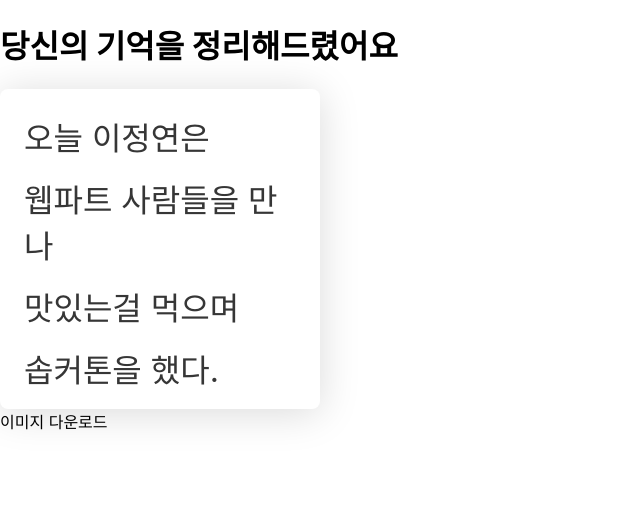
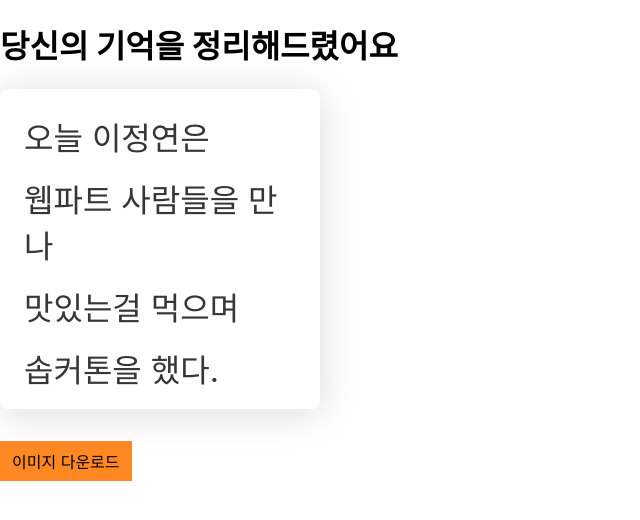
Before and after one commit to juno7803/3second-goldfish-frontend, a Next.js app: page /result in a window 1280 px wide. Shown: the top 520 px of the page, without its empty margins (0-640 px from the left). Built offline with nearby package versions, Linux system fonts and the light colour scheme.

Commit message:
style(Result): fix download image btn

```diff
--- a/lib/utils/convertHtmlToPng.ts
+++ b/lib/utils/convertHtmlToPng.ts
@@ -2,7 +2,7 @@ import * as htmlToImage from 'html-to-image';
 
 export const convertHtmlToPng = async (ref: React.MutableRefObject<any>) => {
 	try {
-		const dataUrl = await htmlToImage.toPng(ref.current, { pixelRatio: 1 });
+		const dataUrl = await htmlToImage.toPng(ref.current, { pixelRatio: 2 });
 		const img = new Image();
 		img.src = dataUrl;
 		return img;
--- a/pages/result/index.tsx
+++ b/pages/result/index.tsx
@@ -15,6 +15,13 @@ const Styled = {
 		& > div {
 			margin-bottom: 16px;
 		}
+	`,
+
+	DownloadImgBtn: styled.a`
+		padding: 8px 12px;
+		background-color: #ff8822;
+		margin-top: 32px;
+		display: inline-block;
 	`,
 };
 
@@ -47,9 +54,9 @@ function Result() {
 		<div>
 			<h1>당신의 기억을 정리해드렸어요</h1>
 			{memoryHtml}
-			<a href={memoryImage?.src} download={`${resultData.name}-${resultData.date}의 기억.png`}>
+			<Styled.DownloadImgBtn href={memoryImage?.src} download={`${resultData.name}-${resultData.date}의 기억.png`}>
 				이미지 다운로드
-			</a>
+			</Styled.DownloadImgBtn>
 		</div>
 	);
 }
```
